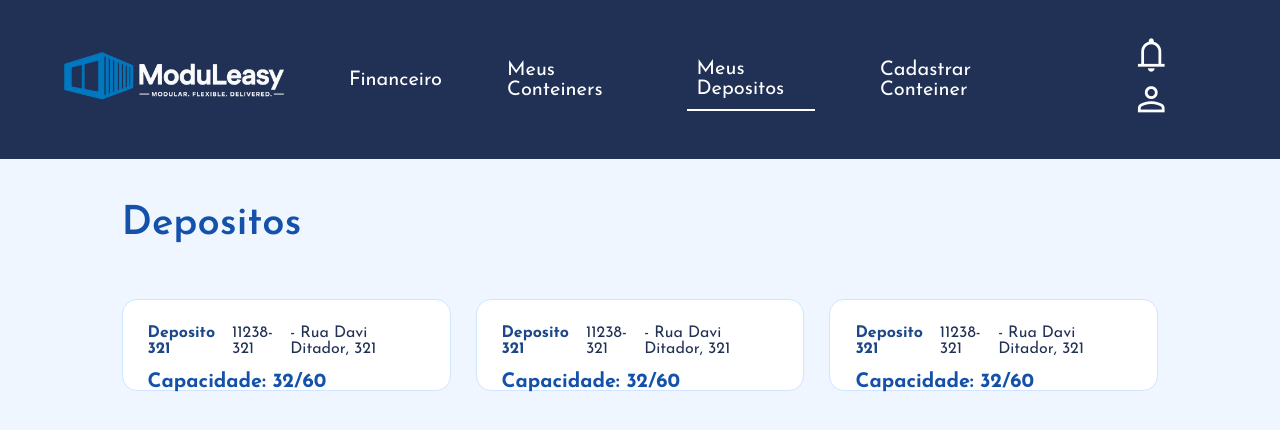
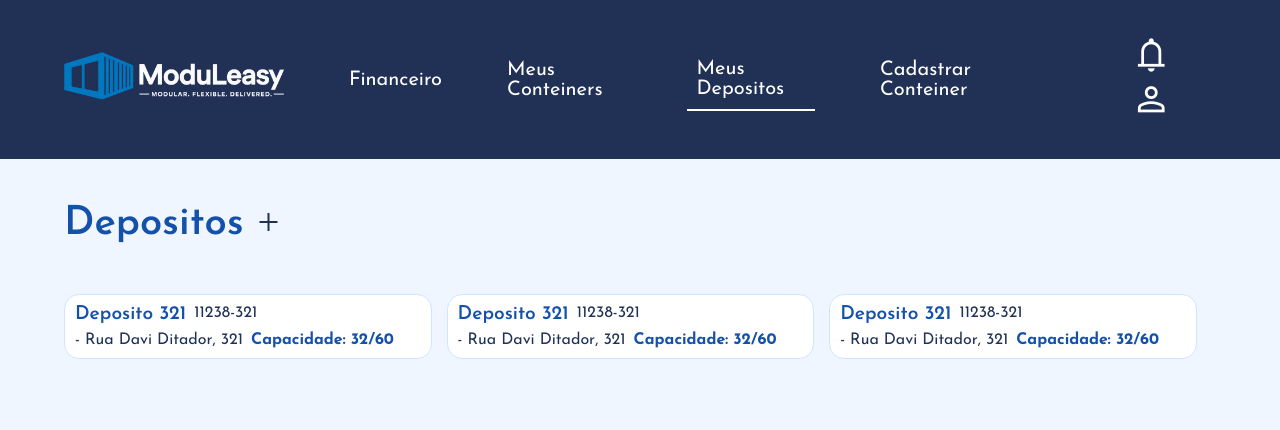
Before and after one commit to DiegoBarriento/ModuLeasy--Abandonado2, a React (Vite) app: page /meus_depositos in a window 1280 px wide. Shown: the top 430 px of the page. Built offline with nearby package versions, Linux system fonts and the light colour scheme.

Commit message:
Depositos modificado, Gerenciar locacoes  tem que ser arrumada

```diff
--- a/public/CSS/catalogo_locatario.css
+++ b/public/CSS/catalogo_locatario.css
@@ -29,7 +29,9 @@ main
 {
     flex-direction: column;
 }
-
+main  h1 {
+    margin-bottom: 15px;
+}
 .filtro_conteiner
 {
     display: flex;
--- a/public/CSS/deposito.css
+++ b/public/CSS/deposito.css
@@ -1,26 +1,43 @@
 .divPai{
     display: flex;
-    gap: 25px;
+    flex-direction: row;
+    flex-wrap: wrap;
+    gap: 15px;
+    width: 100%;
+
 }
 
-
 .sectionArea{
-    width: 420px;
-    height: 40px;
+    width: 30%;
+    padding: 10px;
 }
 
 .DepositoNome{
     display: flex;
+    flex-direction: row;
+    flex-wrap: wrap;
     gap: 8px;
 }
 
-.Deposito{
+.DepositoNome h2{
+    font-size: 1.2rem;
+}
+
+/* .Deposito{
     font-size: 20px;
-}
+} */
 
 .mainDeposito{
     display: flex;
-    gap: 45px;
+    width: 100%;
+    gap: 35px;
     flex-direction: column;
     color: #1351AA;
 }
+
+.adicionar{
+    border: none;
+    outline: none;
+    color: var(--cor_1);
+    cursor: pointer;
+}
--- a/public/CSS/detalhes_locacao.css
+++ b/public/CSS/detalhes_locacao.css
@@ -5,12 +5,12 @@
     gap: 45px;
 } */
 
-section img {
+/* section img {
     width: 180px;
     height: 180px;
     object-fit: cover;
     border-radius: 15px;
-}
+} */
 
 #info_1 {
     margin-top: 0px;
@@ -53,6 +53,13 @@ li {
     height: fit-content;
 }
 
+.detalhes_conteiner img{
+    width: 180px;
+    height: 180px;
+    object-fit: cover;
+    border-radius: 15px;
+}
+
 .info_locacao {
     display: flex;
 }
@@ -61,9 +68,9 @@ li {
     margin-left: auto;
 }
 
-h1 {
+/* h1 {
     margin-bottom: 10px;
-}
+} */
 
 .botoes_detalhes_conteiner {
     display: flex;
@@ -78,6 +85,10 @@ h1 {
 
 .info_locacao p {
     margin-left: auto;
+}
+
+.info_locacao h1{
+    margin-bottom: 10px;
 }
 
 /* ----- ESPECIFICAÇÕES TÉCNICAS ----- */
--- a/public/CSS/estilo_geral.css
+++ b/public/CSS/estilo_geral.css
@@ -215,6 +215,19 @@ button {
 
 /* ----- FORMULARIO -----*/
 
+.bloqueio {
+    background-color: rgba(0,0,0,0.5);
+    position: fixed;
+    top: 0;
+    left: 0;
+    right: 0;
+    bottom: 0;
+    z-index: 100;
+    display: flex;
+    justify-content: center;
+    align-items: center;
+}
+
 .grupo_input {
     display: flex;
     flex-wrap: wrap;
--- a/src/components/CadastrarContainer/index.jsx
+++ b/src/components/CadastrarContainer/index.jsx
@@ -124,7 +124,7 @@ export default function CadastrarContainer(){
                     <section className="parte_cadastro" action="#">
                         <div className="secao_titulo">
                             <span className="material-symbols-outlined" id="icone_secao">bottom_sheets</span>
-                            <h2 className="titulo_secao">Especificações Técnicas</h2>
+                            <h2 className="titulo_secao" id="galeria">Especificações Técnicas</h2>
                         </div>
                     </section>
                 </div>
--- /dev/null
+++ b/src/components/CriarDeposito/index.jsx
@@ -0,0 +1,31 @@
+export default function CriarDeposito(){
+    return(
+        <>
+            <div className="bloqueio">
+                <section>
+                    <h1>Cadastrar Deposito</h1>
+                    <div>
+                        <label>NOME</label>
+                        <input type="text" />
+
+                        <label>CEP</label>
+                        <input type="number" />
+
+                        <label>Endereço</label>
+                        <input type="text" />
+
+                        <label>Capacidade</label>
+                        <input type="text" />
+
+                        <label>Raio de atuação</label>
+                        <input type="text" />
+                    </div>
+                    <div>
+                        <button>Cancelar</button>
+                        <button>Salvar</button>
+                    </div>
+                </section>
+            </div>
+        </>
+    )
+}
--- a/src/components/MeusDepositos/index.jsx
+++ b/src/components/MeusDepositos/index.jsx
@@ -1,9 +1,21 @@
+import { useState } from "react";
+import { useEffect } from "react";
+import { useNavigate } from "react-router-dom";
+import { useLocation } from "react-router-dom";
+import CriarDeposito from "../CriarDeposito";
+
 export default function MeusDepositos(){
+
+    let criarDeposito = null;
+    function adicionarDeposito(){
+        criarDeposito = <CriarDeposito/>
+    }
     return(
         <>
             <main className="mainDeposito">
-                <h1>Depositos</h1>
+                <h1>Depositos <a className="adicionar" onClick={adicionarDeposito}><span className="material-symbols-outlined">add_2</span></a> </h1>
 
+                {criarDeposito !== null ? <CriarDeposito/> : null }
                 <div className="divPai">
 
 
@@ -11,35 +23,34 @@ export default function MeusDepositos(){
                     <section className="sectionArea">
                         <div className="Deposito">
                             <div className="DepositoNome">
-                                <h3>Deposito 321 </h3>
+                                <h2>Deposito 321 </h2>
                                 <p>
                                     11238-321
                                 </p>
                                 <p>
                                     - Rua Davi Ditador, 321
                                 </p>
+                                <strong>
+                                    Capacidade: 32/60
+                                </strong>
                             </div>
-                                <h4>
-                                    Capacidade: 32/60
-                                </h4>
                         </div>
+                    </section>
 
-
-                    </section>
                     <section className="sectionArea">
                         <div className="Deposito">
                             <div className="DepositoNome">
-                                <h3>Deposito 321 </h3>
+                                <h2>Deposito 321 </h2>
                                 <p>
                                     11238-321
                                 </p>
                                 <p>
                                     - Rua Davi Ditador, 321
                                 </p>
+                                <strong>
+                                    Capacidade: 32/60
+                                </strong>
                             </div>
-                                <h4>
-                                    Capacidade: 32/60
-                                </h4>
                         </div>
 
 
@@ -48,17 +59,17 @@ export default function MeusDepositos(){
                     <section className="sectionArea">
                         <div className="Deposito">
                             <div className="DepositoNome">
-                                <h3>Deposito 321 </h3>
+                                <h2>Deposito 321 </h2>
                                 <p>
                                     11238-321
                                 </p>
                                 <p>
                                     - Rua Davi Ditador, 321
                                 </p>
+                                <strong>
+                                    Capacidade: 32/60
+                                </strong>
                             </div>
-                                <h4>
-                                    Capacidade: 32/60
-                                </h4>
                         </div>
 
 
--- a/src/components/MinhasLocacoes/index.jsx
+++ b/src/components/MinhasLocacoes/index.jsx
@@ -1,7 +1,7 @@
 export default function MinhasLocacoes(){
     return(
         <>
-            <h1>Minhas locações</h1>
+            <h1>Minhas Locações</h1>
 
         <nav className="filtro_locacao">
             <label className="opcao_filtro_locacao"><input type="radio" name="filtro_locacao" value="todos"/>TODOS</label>
```
Also changed, not shown: src/components/DetalhesLocacao/index.jsx (+28 -28 lines).
